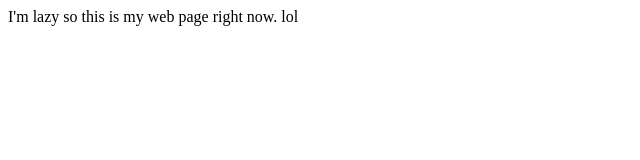
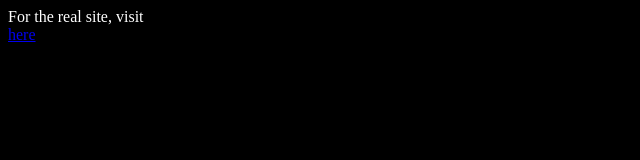
Before and after one commit to PCEP-HTML-Club/studentpages, a plain HTML site: page ag/index.html in a window 1280 px wide. Shown: the whole page, without its empty margins (0-640 px from the left). Drawn offline with Linux system fonts and the light colour scheme.

Commit message:
Update index.html

```diff
--- a/ag/index.html
+++ b/ag/index.html
@@ -2,9 +2,12 @@
   <head>
     <title>Alex Garrett</title>
   </head>
-  <body>
+  <body bgcolor="black">
+    <font color="white">
     <p>
-      I'm lazy so this is my web page right now. lol
+      For the real site, visit
+      <br><a href="http://deltaci.cf">here</a>
     </p>
+    </font>
   </body>
 </html>
```
